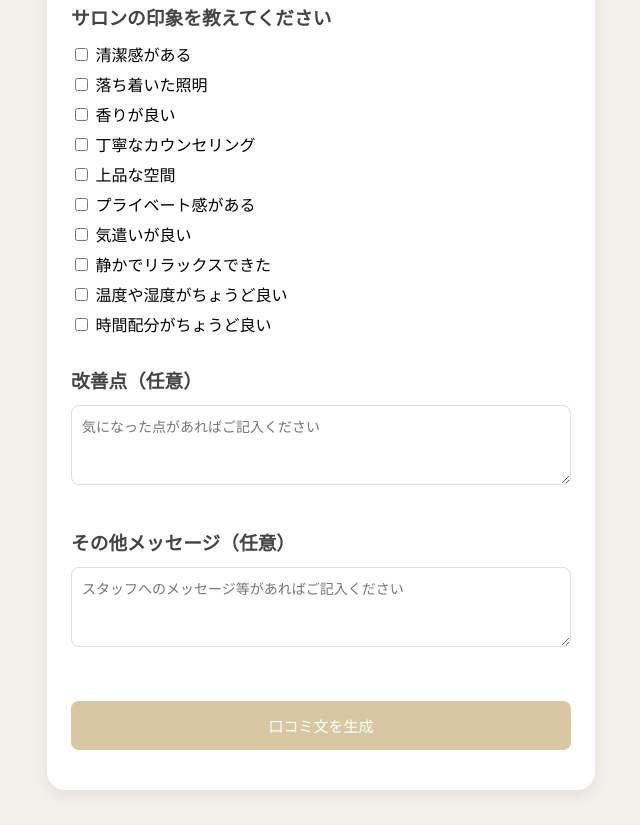
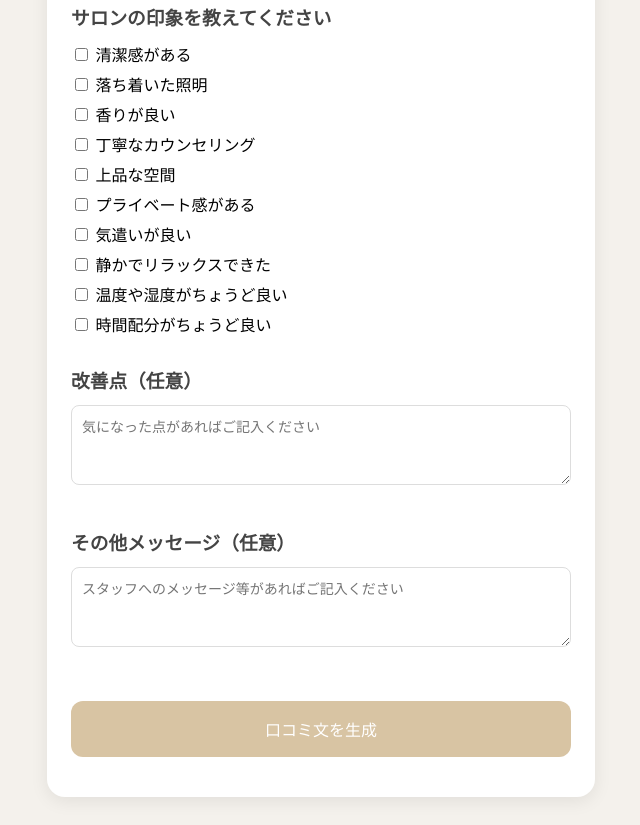
Before and after one commit to authennoma/tou_app, a plain HTML site: page index.html in a window 1280 px wide. Shown: the part 1130-1955 px from the top of the page, without its empty margins (319-959 px from the left). Drawn offline with Linux system fonts and the light colour scheme.

Commit message:
Update style.css

```diff
--- a/style.css
+++ b/style.css
@@ -88,3 +88,17 @@ textarea {
   border-radius: 8px;
   line-height: 1.6;
 }
+button.generate,
+button.copy,
+a.goto {
+  width: 100%;
+  display: block;
+  padding: 16px;
+  margin-top: 12px;
+  border-radius: 12px;
+  background: #d8c4a3;
+  color: #fff;
+  font-size: 16px;
+  text-align: center;
+  text-decoration: none;
+}
```
